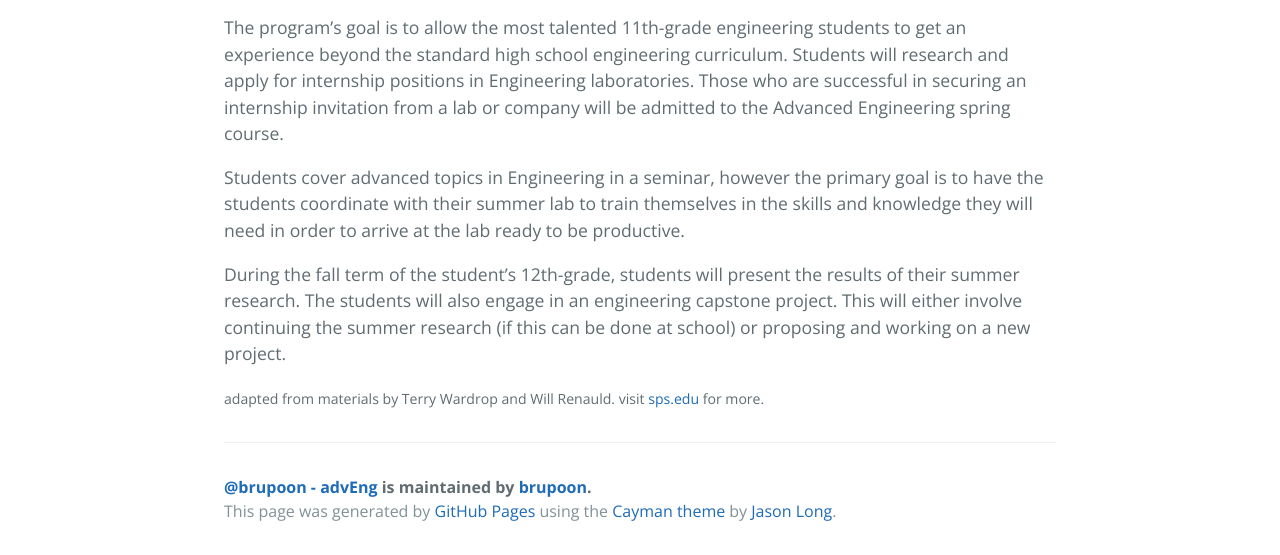
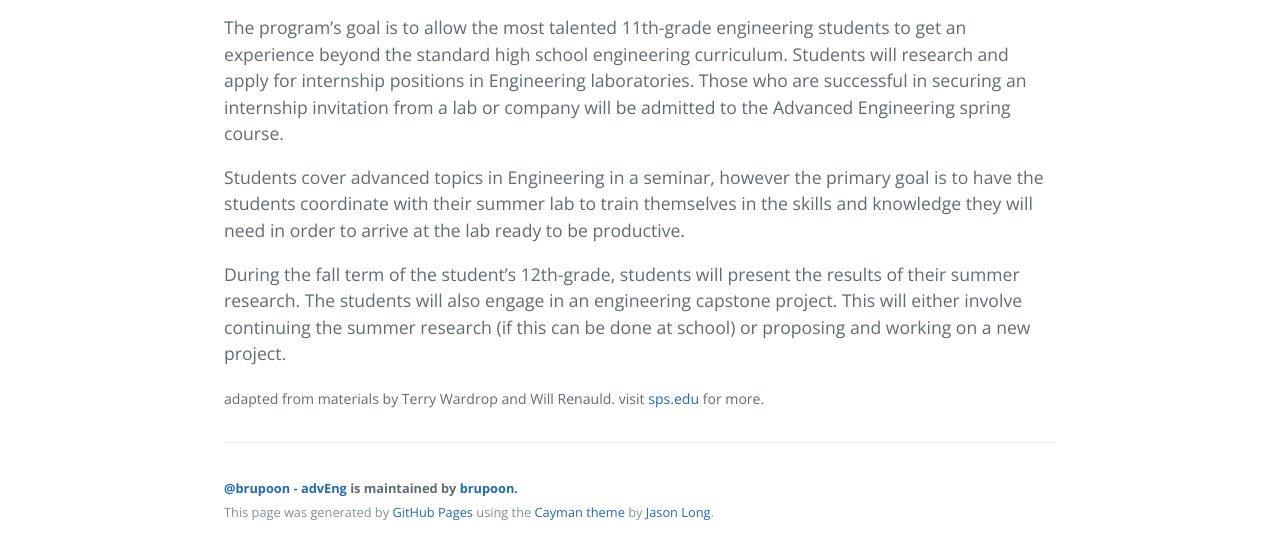
Before and after one commit to brunston/advEng, a plain HTML site: page index.html in a window 1280 px wide. Shown: the part 519-1074 px from the top of the page. Drawn offline with nearby package versions, Linux system fonts and the light colour scheme.

Commit message:
Update index.html

```diff
--- a/index.html
+++ b/index.html
@@ -2,7 +2,7 @@
 <html lang="en-us">
   <head>
     <meta charset="UTF-8">
-    <title>@brupoon - advEng by brupoon</title>
+    <title>@brupoon - advEng</title>
     <meta name="viewport" content="width=device-width, initial-scale=1">
     <link rel="stylesheet" type="text/css" href="stylesheets/normalize.css" media="screen">
     <link href='http://fonts.googleapis.com/css?family=Open+Sans:400,700' rel='stylesheet' type='text/css'>
@@ -35,9 +35,9 @@ internship positions in Engineering laboratories. Those who are successful in se
 <p><small>adapted from materials by Terry Wardrop and Will Renauld. visit <a href="http://sps.edu">sps.edu</a> for more.</small></p>
 
       <footer class="site-footer">
-        <span class="site-footer-owner"><a href="https://github.com/brupoon/advEng">@brupoon - advEng</a> is maintained by <a href="https://github.com/brupoon">brupoon</a>.</span>
+        <span class="site-footer-owner"><small><a href="https://github.com/brupoon/advEng">@brupoon - advEng</a> is maintained by <a href="https://github.com/brupoon">brupoon</a>.</small></span>
 
-        <span class="site-footer-credits">This page was generated by <a href="https://pages.github.com">GitHub Pages</a> using the <a href="https://github.com/jasonlong/cayman-theme">Cayman theme</a> by <a href="https://twitter.com/jasonlong">Jason Long</a>.</span>
+        <span class="site-footer-credits"><small>This page was generated by <a href="https://pages.github.com">GitHub Pages</a> using the <a href="https://github.com/jasonlong/cayman-theme">Cayman theme</a> by <a href="https://twitter.com/jasonlong">Jason Long</a>.</small></span>
       </footer>
 
     </section>
```
